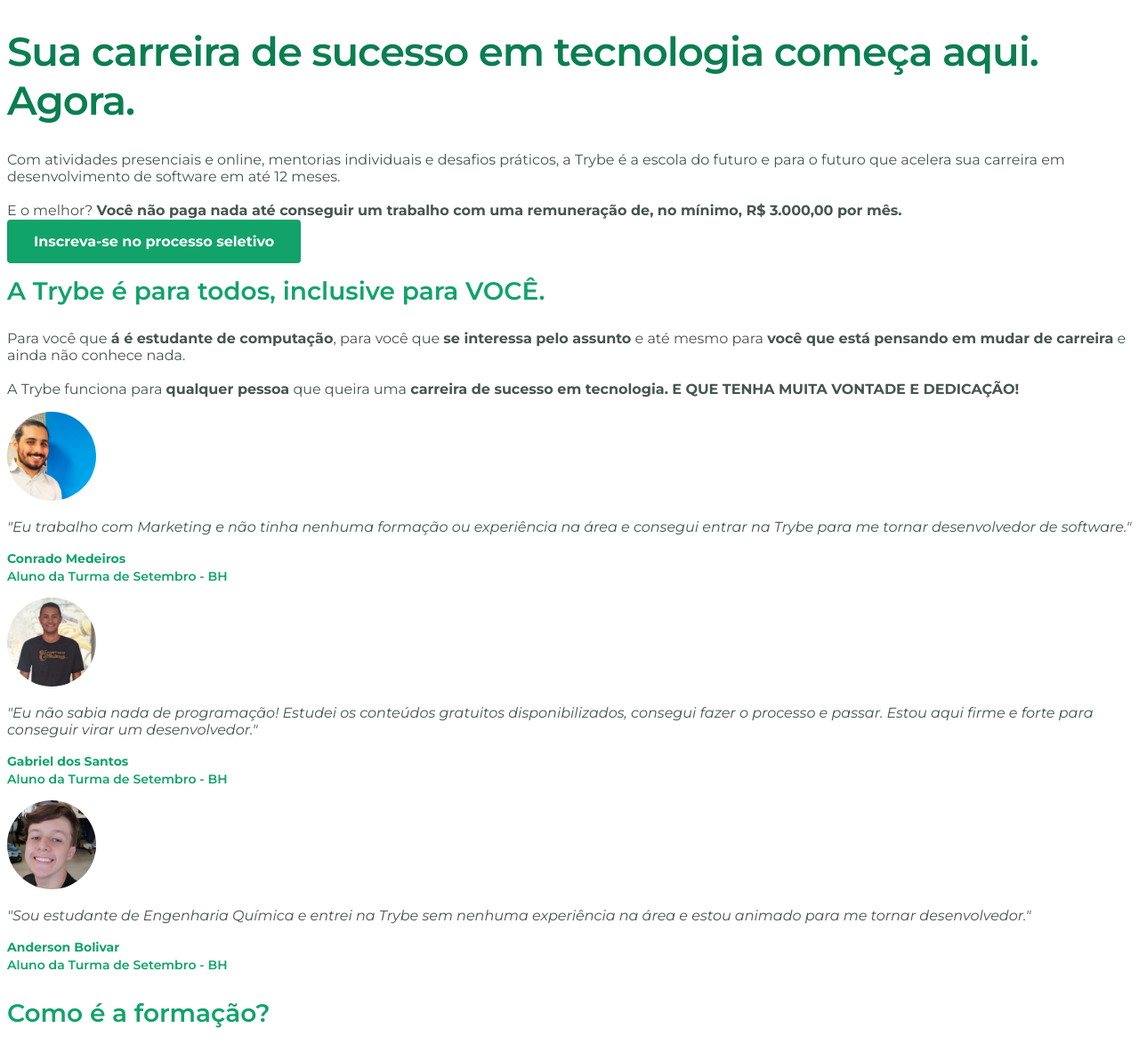
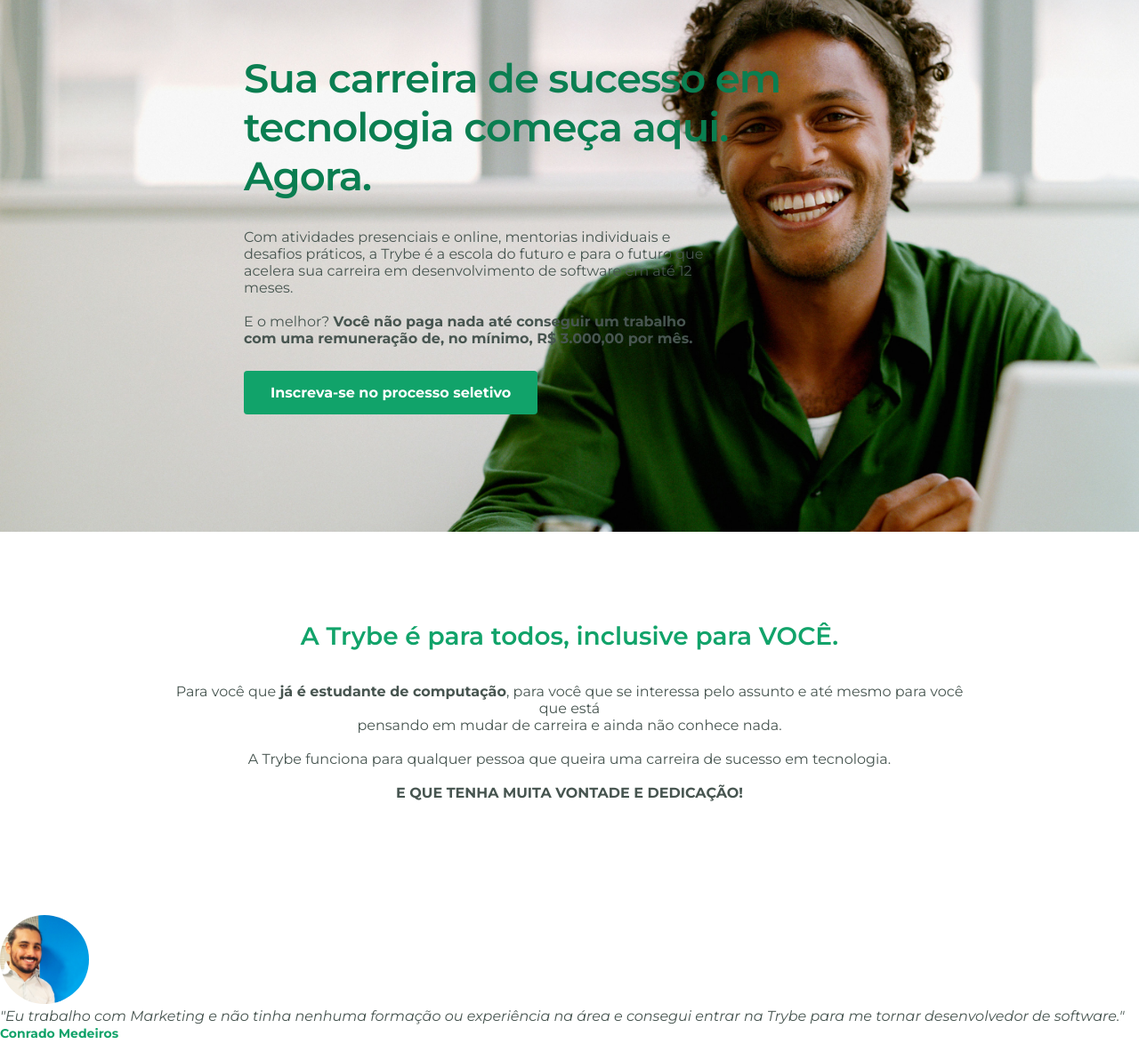
Before and after one commit to GabrielDevTrybe/Site-Da-Trybe, a plain HTML site: page index.html in a window 1280 px wide. Shown: the top 1174 px of the page at 89% size. Drawn offline with Linux system fonts and the light colour scheme.

Commit message:
adicionei divs para ajustar posicionamento, e imagem de fundo

```diff
--- a/index.html
+++ b/index.html
@@ -1,5 +1,6 @@
 <!DOCTYPE html>
 <html lang="pt-br">
+
 <head>
     <meta charset="UTF-8">
     <meta http-equiv="X-UA-Compatible" content="IE=edge">
@@ -7,32 +8,53 @@
     <link rel="stylesheet" href="style.css">
     <link rel="preconnect" href="https://fonts.googleapis.com">
     <link rel="preconnect" href="https://fonts.gstatic.com" crossorigin>
-<link href="https://fonts.googleapis.com/css2?family=Montserrat:ital,wght@0,100;0,200;0,300;0,400;0,500;0,600;0,700;0,800;0,900;1,100;1,200;1,300;1,400;1,500;1,600;1,700;1,800;1,900&display=swap" rel="stylesheet">
+    <link
+        href="https://fonts.googleapis.com/css2?family=Montserrat:ital,wght@0,100;0,200;0,300;0,400;0,500;0,600;0,700;0,800;0,900;1,100;1,200;1,300;1,400;1,500;1,600;1,700;1,800;1,900&display=swap"
+        rel="stylesheet">
     <title>Acelere sua carreira em tecnologia!</title>
 </head>
+
 <body>
 
     <!-- /*Sessão de inicio*/ -->
+
+    <header id="header">
+        <div id="header-content">
             <h1 id="main" class="trybe-green">Sua carreira de sucesso em tecnologia começa aqui. Agora.</h1>
 
-    <p>Com atividades presenciais e online, mentorias individuais e desafios práticos, a Trybe é a escola do futuro e para o futuro que acelera sua carreira em desenvolvimento de software em até 12 meses.
+
+
+            <div class="header-text">
+                <p>Com atividades presenciais e online, mentorias individuais e desafios práticos, a Trybe é a escola do
+                    futuro e para o futuro que acelera sua carreira em desenvolvimento de software em até 12 meses.
                     <br>
                     <br>
-       E o melhor? <strong>Você não paga nada até conseguir um trabalho com uma remuneração de, no mínimo, R$ 3.000,00 por mês.</strong>
+                    E o melhor? <strong>Você não paga nada até conseguir um trabalho com uma remuneração de, no mínimo,
+                        R$ 3.000,00 por mês.</strong>
                 </p>
+            </div>
 
             <a class="button" href="https://app.betrybe.com/course" target="_blank">Inscreva-se no processo seletivo</a>
+        </div>
+    </header>
 
+    <section id="alunos-section">
+        <div class="market">
+            <div class="market-text">
             <h2 class="trybe-green section-title">A Trybe é para todos, inclusive para VOCÊ.</h2>
-
-    <p>Para você que <strong>á é estudante de computação</strong>, para você que <strong>se interessa pelo assunto</strong> e até mesmo para <strong>você que está pensando em mudar de carreira</strong> e ainda não conhece nada.
+                <p>Para você que <strong>já é estudante de computação</strong>, para você que se interessa pelo assunto
+                    e até mesmo para você que está
+                    <br>
+                    pensando em mudar de carreira e ainda não conhece nada.
                     <br>
                     <br>
-
-        A Trybe funciona para <strong>qualquer pessoa</strong> que queira uma <strong>carreira de sucesso em tecnologia.</strong>
-
+                    A Trybe funciona para qualquer pessoa que queira uma carreira de sucesso em tecnologia.
+                    <br>
+                    <br>
                     <strong>E QUE TENHA MUITA VONTADE E DEDICAÇÃO!</strong>
                 </p>
+            </div>
+        </div>
 
 
         <!-- /*Sessão de comentarios e fotos de estudantes*/ -->
@@ -51,7 +73,8 @@
         <img class="picture-person" src="./images/GabrielTrybe.png" alt="GabrielTrybe" width="100px">
         <p>
             <em>"Eu não sabia nada de programação! Estudei os conteúdos gratuitos disponibilizados,
-         consegui fazer o processo e passar. Estou aqui firme e forte para conseguir virar um desenvolvedor."</em>
+                consegui fazer o processo e passar. Estou aqui firme e forte para conseguir virar um
+                desenvolvedor."</em>
         </p>
         <h3 class="trybe-green testimonial-title">
             <strong>Gabriel dos Santos</strong><br>Aluno da Turma de Setembro - BH
@@ -66,7 +89,7 @@
         <h3 class="trybe-green testimonial-title">
             <strong>Anderson Bolivar</strong><br>Aluno da Turma de Setembro - BH
             <h3>
-
+    </section>
 
 
 
@@ -78,14 +101,17 @@
         <li>Atividades <strong> online, offline e apoio individual</strong> para cada aluno</li>
         <li>Experiência <strong>mão na massa</strong>, lidando com <strong>desafios e problemas reais</strong></li>
         <li>Equipe dedicada a te ajudar a encontrar a <strong>oportunidade profissional perfeita para você</strong></li>
-    <li>Vivência das <strong>rotinas e processos reais</strong> de desenvolvimento das <strong>empresas de ponta</strong></li>
+        <li>Vivência das <strong>rotinas e processos reais</strong> de desenvolvimento das <strong>empresas de
+                ponta</strong></li>
     </ul>
 
 
     <img src="./images/AreaDeOffice.jpeg" alt="AreaDeOffice" width="500px">
     <p>Quer saber mais sobre nossa formação?</p>
-   <a class="button" href="https://www.betrybe.com/formacao-desenvolvimento-web" target="_blank">Faça o download do nosso curriculo</a>
+    <a class="button" href="https://www.betrybe.com/formacao-desenvolvimento-web" target="_blank">Faça o download do
+        nosso curriculo</a>
     <br><br><br><br><br><br><br><br>
 
 </body>
+
 </html>
--- a/style.css
+++ b/style.css
@@ -1,3 +1,11 @@
+/*CSS RESET*/
+* {
+    margin: 0;
+    padding: 0;
+}
+
+
+
 body {
     font-family: 'Montserrat', sans-serif;
 }
@@ -46,3 +54,54 @@ p, li {
     text-align: center;
     text-decoration: none;
 }
+
+#header{
+    /* border: 3px solid red; */
+    background-image: url(/images/SmileTrybe.jpg);
+    background-size: cover;
+    background-position: 50% 25%;
+    padding: 60px 30px 40px;
+    height: 498px;
+}
+
+#header-content {
+    /* border: 3px solid red; */
+    max-width: 660px;
+    position: relative;
+    left: 20%;
+}
+
+
+/*Ajustar todos os p que tiverem dentri dessa div com margin*/
+#header-content p {
+    margin: 2em 0em;
+}
+
+
+/*Empurrar o botao um pouco mais pra baixo com margin*/
+#header-content a {
+    position: relative;
+    top: 10px;
+
+}
+
+.header-text{
+    max-width: 80%;
+}
+
+.market {
+    /* border: 3px solid blue; */
+    padding: 6em 30px;
+    text-align: center;
+
+}
+
+.market-text {
+    /* border: 3px solid red; */
+    margin: 0 auto;
+    max-width: 80%;
+}
+
+.market-text p {
+    margin: 2em;
+}
```
Also changed, not shown: images/SmileTrybe.jpg (added). Lines whose indentation alone changed are shown as unchanged.
